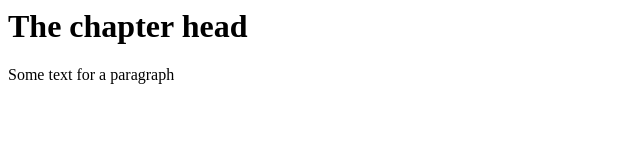
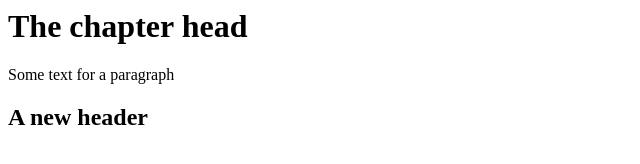
Before and after one commit to vsanderson/bistro, a plain HTML site: page index3.html in a window 1280 px wide. Shown: the whole page, without its empty margins (0-640 px from the left). Drawn offline with Linux system fonts and the light colour scheme.

Commit message:
added a header

```diff
--- a/index3.html
+++ b/index3.html
@@ -5,5 +5,6 @@
 <body>
 <h1>The chapter head</h1>
 <p>Some text for a paragraph</p>
+<h2>A new header</h2>
 </body>
 </html>
```
